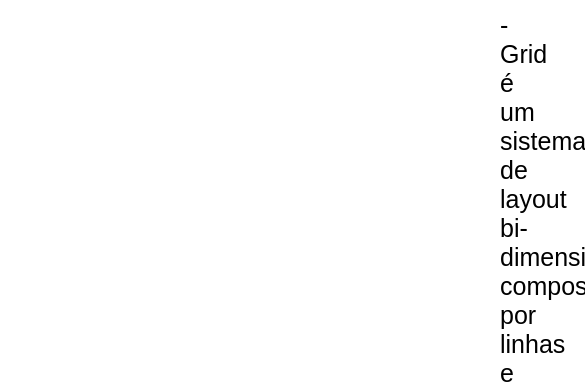
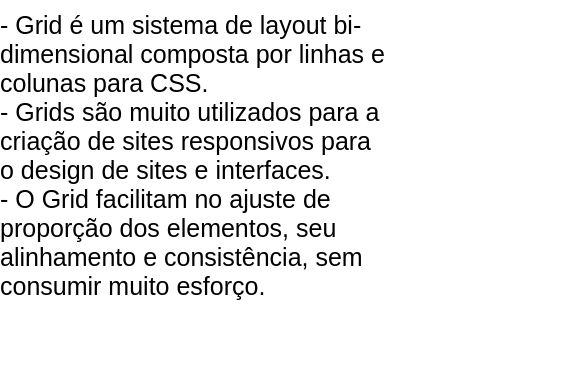
Before and after one commit to igorgabriel05/Flexbox-vs-Grid, a plain HTML site: page index.html in a window 390 px wide. Shown: the part 241-632 px from the top of the page, 585 px wide, since content can reach past the window. Drawn offline with Linux system fonts and the light colour scheme.

Commit message:
Update styles.css

```diff
--- a/css/styles.css
+++ b/css/styles.css
@@ -23,6 +23,12 @@
 .titulo p{
   padding-left: 500px;
   font-size: 25px;
+}
+
+@media (max-width: 600px){
+  .titulo p{
+    padding: 0;
+  }
 }
 
 img {
```
